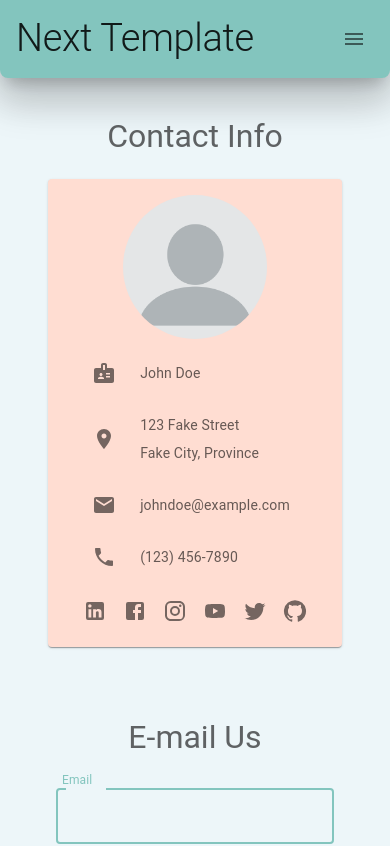
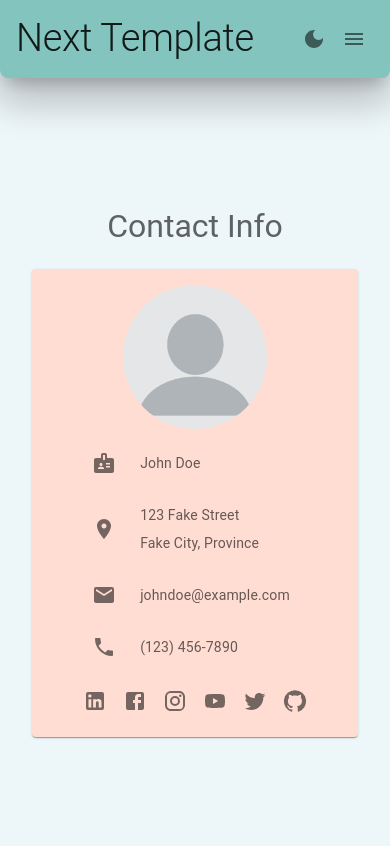
Before and after one commit to timjquigg/next-template, a Next.js app: page /contact in a window 390 px wide. Shown: the top 846 px of the page. Built offline with nearby package versions, Linux system fonts and the light colour scheme.

Commit message:
Fix bug with spacing to side of Nav bar on contact page on mobile

```diff
--- a/components/contact/contactForm.tsx
+++ b/components/contact/contactForm.tsx
@@ -26,13 +26,16 @@ const gridStyle: SxProps = {
   justifyContent: "center",
 };
 
-const boxStyle: SxProps = {
-  display: "flex",
-  maxWidth: "600px",
-  width: "100%",
-  flexDirection: "column",
-  alignItems: "center",
-  m: "1rem",
+const boxStyle = (bodyHeight: number): SxProps => {
+  return {
+    display: "flex",
+    flexDirection: "column",
+    alignItems: "center",
+    justifyContent: "center",
+    width: "100%",
+    maxWidth: "600px",
+    height: bodyHeight,
+  };
 };
 
 const formStyle: SxProps = {
@@ -122,7 +125,7 @@ export default function ContactForm(props: Props) {
       xl={props.xl}
       sx={gridStyle}
     >
-      <Box id="email_us" sx={boxStyle}>
+      <Box id="email_us" sx={boxStyle(bodyHeight)}>
         <Typography variant="h3">E-mail Us</Typography>
         <Box sx={formStyle}>
           <TextField
@@ -130,7 +133,7 @@ export default function ContactForm(props: Props) {
             onChange={(e) => onEmailChange(e.target.value)}
             variant="outlined"
             fullWidth
-            autoFocus
+            // autoFocus
             error={emailError.length > 1}
             helperText={emailError}
             label="Email"
--- a/components/contact/contactInfo.tsx
+++ b/components/contact/contactInfo.tsx
@@ -43,14 +43,16 @@ const gridStyle: SxProps = {
   justifyContent: "center",
 };
 
-const boxStyle: SxProps = {
-  display: "flex",
-  maxWidth: "600px",
-  width: "100%",
-  flexDirection: "column",
-  alignItems: "center",
-  // p: "1rem",
-  m: "1rem",
+const boxStyle = (bodyHeight: number): SxProps => {
+  return {
+    display: "flex",
+    flexDirection: "column",
+    alignItems: "center",
+    justifyContent: "center",
+    width: "100%",
+    maxWidth: "600px",
+    height: bodyHeight,
+  };
 };
 
 const listStyle: SxProps = {
@@ -76,10 +78,10 @@ const cardStyle = (large: boolean): SxProps => {
 
 const imageStyle = (
   contactCardHeight: number,
-  small: number,
-  medium: number,
-  large: number,
-  xLarge: number
+  small: boolean,
+  medium: boolean,
+  large: boolean,
+  xLarge: boolean
 ): SxProps => {
   let diameter = contactCardHeight / 3;
   console.log(
@@ -123,7 +125,7 @@ export default function ContactInfo(props: Props) {
       xl={props.xl}
       sx={gridStyle}
     >
-      <Box id="contact_info" sx={boxStyle}>
+      <Box id="contact_info" sx={boxStyle(bodyHeight)}>
         <Typography variant="h3">Contact Info</Typography>
         <Box sx={{ p: "1rem", width: "100%" }}>
           <Card id="contactCard" sx={cardStyle(large)}>
--- a/components/contact/index.tsx
+++ b/components/contact/index.tsx
@@ -6,15 +6,13 @@ import ContactInfo from "./contactInfo";
 import useWindowDimensions from "@/hooks/useWindowDimensions";
 
 const containerStyle: SxProps = {
-  // m: "1rem",
+  // overflow: "hidden",
   p: "1rem",
 };
 
 export default function ContactPage() {
-  const { bodyHeight } = useWindowDimensions();
-
   return (
-    <Grid container columns={12} spacing={2} sx={containerStyle}>
+    <Grid container columns={12} sx={containerStyle}>
       <ContactInfo lg={6} md={6} sm={12} xs={12} />
       <ContactForm lg={6} md={6} sm={12} xs={12} />
     </Grid>
--- a/components/homePage/section1.tsx
+++ b/components/homePage/section1.tsx
@@ -17,6 +17,7 @@ const boxStyle = (bodyHeight: number): SxProps => {
     alignItems: "center",
     justifyContent: "center",
     width: "100%",
+    maxWidth: "600px",
     height: bodyHeight,
   };
 };
--- a/components/navbar.tsx
+++ b/components/navbar.tsx
@@ -14,6 +14,8 @@ import {
   Menu,
   MenuItem,
   Tooltip,
+  ListItemIcon,
+  ListItemText,
 } from "@mui/material";
 import { LightMode, DarkMode, Menu as MenuIcon } from "@mui/icons-material";
 import Link from "./link";
@@ -48,6 +50,7 @@ const menuStyle: SxProps = {
   display: "flex",
   flexDirection: "row",
   alignItems: "flex-end",
+  textAlign: "center",
   // bgcolor: (theme: ThemeOptions) => theme?.palette?.primary?.main,
 };
 
@@ -58,6 +61,8 @@ const buttonStyle: SxProps = {
 
 const menuItemStyle: SxProps = {
   bgcolor: (theme: ThemeOptions) => theme?.palette?.primary?.main,
+  p: "auto",
+  mx: "auto",
 };
 
 export default function Navbar() {
@@ -91,17 +96,29 @@ export default function Navbar() {
 
   const smallNaveLinks = navData.pages.map((page) => {
     return (
-      <MenuItem key={page.title + "small"} disableGutters sx={menuItemStyle}>
-        <Button
+      <MenuItem
+        key={page.title + "small"}
+        disableGutters
         onClick={handleClose}
-          variant="text"
+        // variant="text"
         component={Link}
         href={page.link}
         sx={buttonStyle}
+        // sx={menuItemStyle}
       >
         {page.title}
-        </Button>
       </MenuItem>
+      // <MenuItem key={page.title + "small"} disableGutters sx={menuItemStyle}>
+      //   <Button
+      //     onClick={handleClose}
+      //     variant="text"
+      //     component={Link}
+      //     href={page.link}
+      //     sx={buttonStyle}
+      //   >
+      //     {page.title}
+      //   </Button>
+      // </MenuItem>
     );
   });
 
@@ -128,19 +145,17 @@ export default function Navbar() {
           </Tooltip>
         </ButtonGroup>
       ) : (
-        <>
+        <ButtonGroup>
+          <IconButton onClick={colorMode.toggleColorMode}>
+            {theme.palette.mode === "dark" ? <LightMode /> : <DarkMode />}
+          </IconButton>
           <IconButton onClick={handleClick}>
             <MenuIcon />
           </IconButton>
-          <Menu
-            open={open}
-            anchorEl={anchorEl}
-            onClose={handleClose}
-            // sx={{ backgroundColor: "red" }}
-          >
+          <Menu open={open} anchorEl={anchorEl} onClose={handleClose}>
             {smallNaveLinks}
           </Menu>
-        </>
+        </ButtonGroup>
       )}
       {/* </Box> */}
     </Paper>
```
Lines whose indentation alone changed are shown as unchanged.
